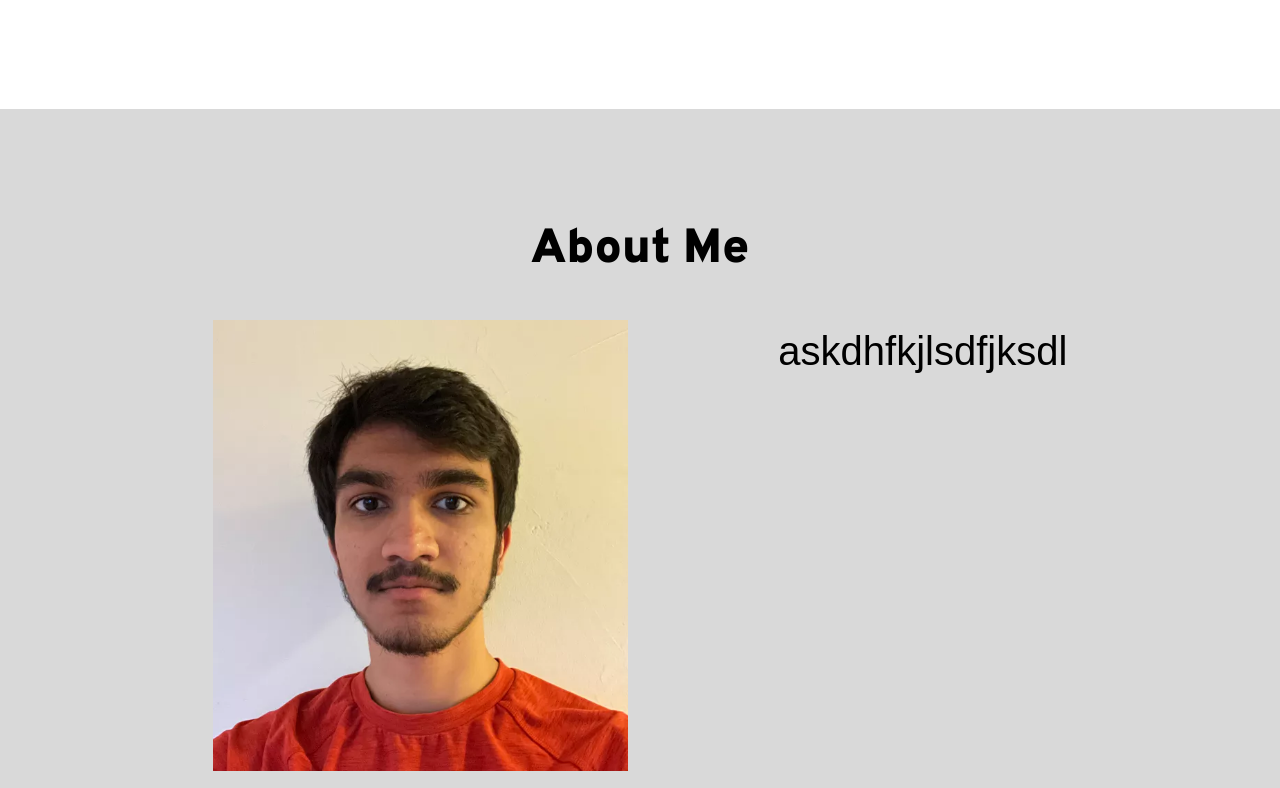
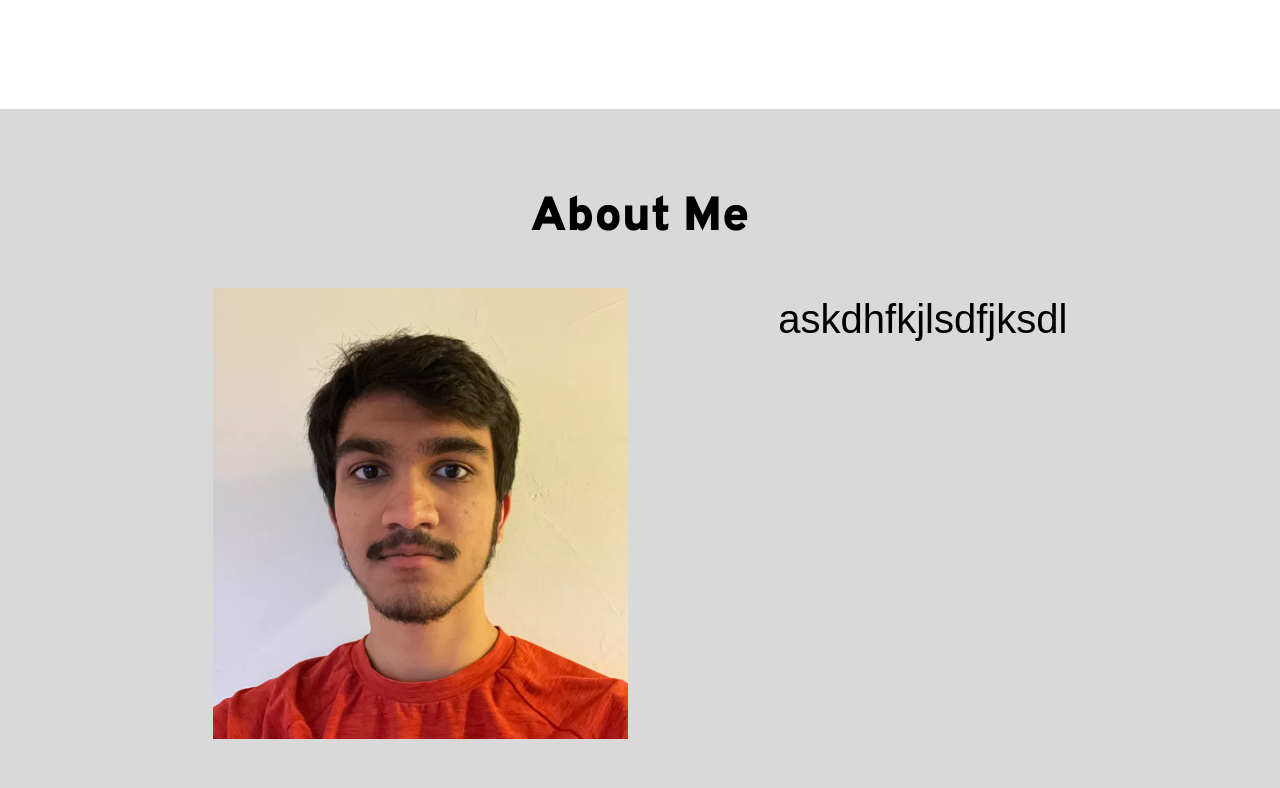
Before and after one commit to ayushaggarwal8/Portfolio-Page-HTML, a website built with Parcel: page index.html in a window 1280 px wide. Shown: the part 1152-1940 px from the top of the page. Built offline with nearby package versions, Linux system fonts and the light colour scheme; a web font is replaced by a local one.

Commit message:
Commit from TeleportHQ

```diff
--- a/home.css
+++ b/home.css
@@ -348,9 +348,9 @@
   width: 100%;
   display: flex;
   align-items: center;
-  padding-top: var(--dl-space-space-fourunits);
+  padding-top: 0px;
   flex-direction: column;
-  padding-bottom: var(--dl-space-space-fourunits);
+  padding-bottom: 0px;
   justify-content: center;
   background-color: var(--dl-color-gray-900);
 }
```
Also changed, not shown: contact.html (+0 -2 lines), courses.html (+0 -2 lines), why-do-contests.html (+0 -2 lines).
